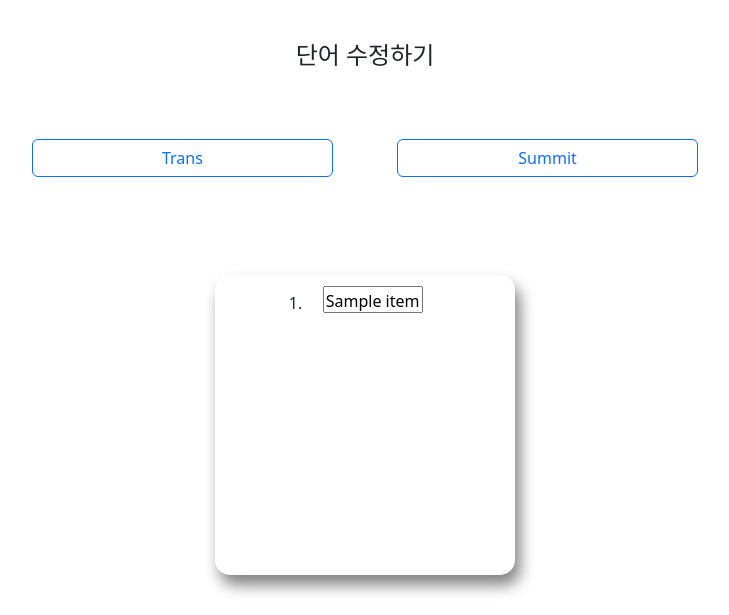
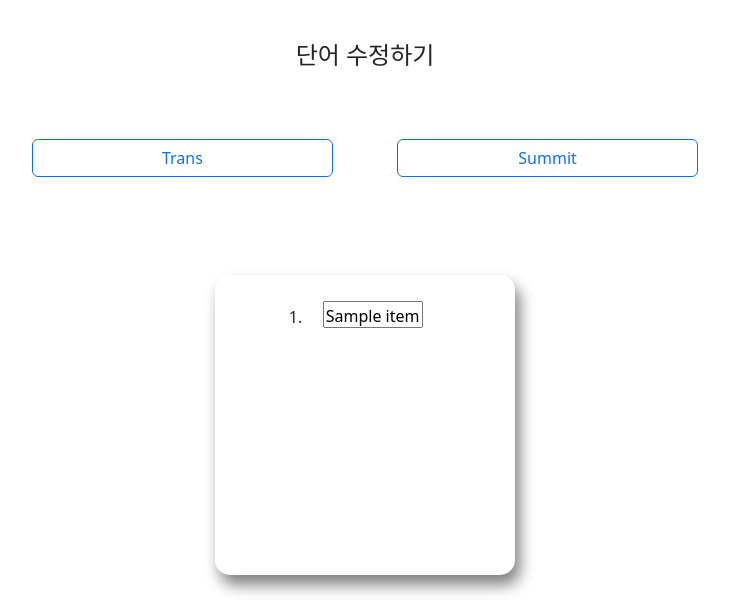
Before and after one commit to SimOnejin/pybo, a Django app: template templates/pybo/ocr.html in a window 1280 px wide. Shown: the part 401-1016 px from the top of the page, without its empty margins (275-1004 px from the left). Run offline with Django 4.2, Linux system fonts and the light colour scheme; tables that the repository leaves empty hold one stand-in row (values such as "Sample post"); the template is opened without the code that fills it: values that come from a table or form of the project are taken from there, most other values are stand-ins (such as "Sample title", 1, 10 or a date in 2020); some libraries are stand-ins or nearby versions.

Commit message:
css test

```diff
--- a/templates/pybo/ocr.html
+++ b/templates/pybo/ocr.html
@@ -35,7 +35,7 @@
         <form style="width: 300px; height: 300px; overflow:scroll; box-shadow: 5px 10px 15px gray; border-radius: 15px;">
             <div class="col text-center">
                 {% if texts %}
-                    <table style="margin-left: auto; margin-right: auto; margin-top: 4%">
+                    <table style="margin-left: auto; margin-right: auto; margin-top: 10%;">
                         {% for item in texts %}
                         <tr>
                             <td width="10%">
```
